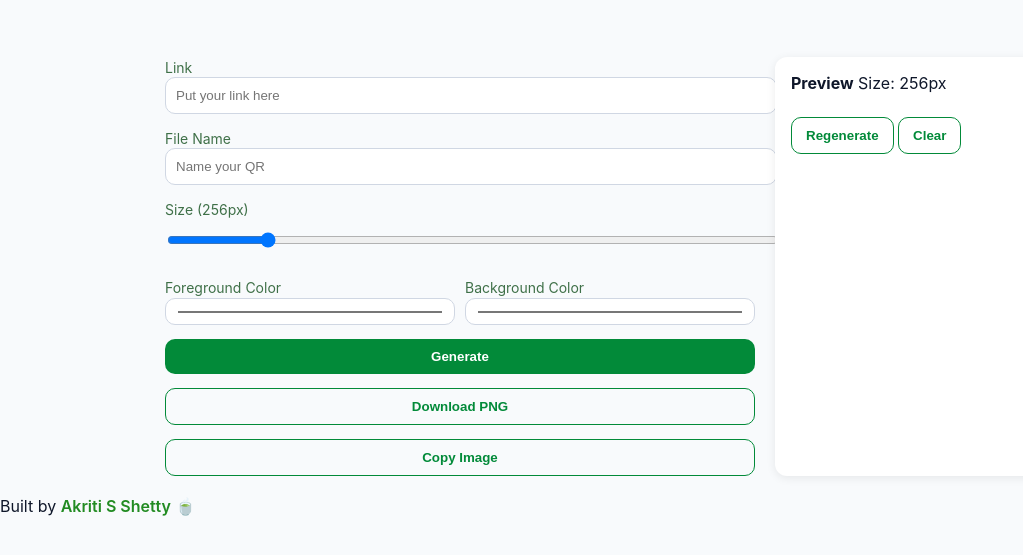
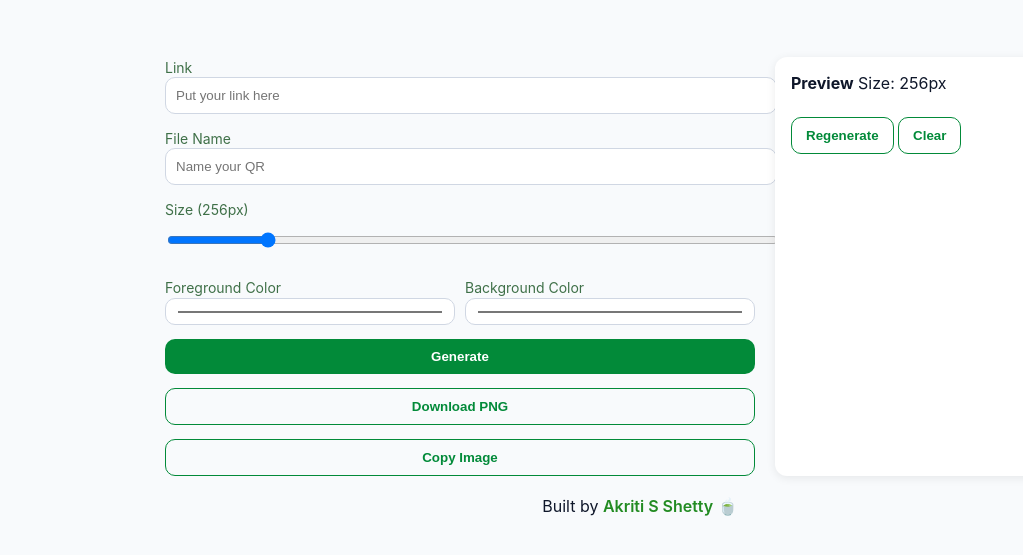
Before and after one commit to akritisshetty/qr-generator, a plain HTML site: page index.html in a window 1280 px wide. Shown: the part 87-642 px from the top of the page, without its empty margins (0-1023 px from the left). Drawn offline with Linux system fonts and the light colour scheme; a script that the page names is missing.

Commit message:
Update index.html

```diff
--- a/index.html
+++ b/index.html
@@ -74,7 +74,7 @@
 
   </main>
 
-  <footer> Built by <a href="https://github.com/akritisshetty/" target="_blank" style="color: #228B22; text-decoration: none; font-weight: 600; transition: color 0.3s;">Akriti S Shetty</a> 🍵
-  </footer>
+  <footer><center>Built by <a href="https://github.com/akritisshetty/" target="_blank" style="color: #228B22; text-decoration: none; font-weight: 600; transition: color 0.3s;">Akriti S Shetty</a> 🍵
+  </center></footer>
 </body>
 </html>
```
